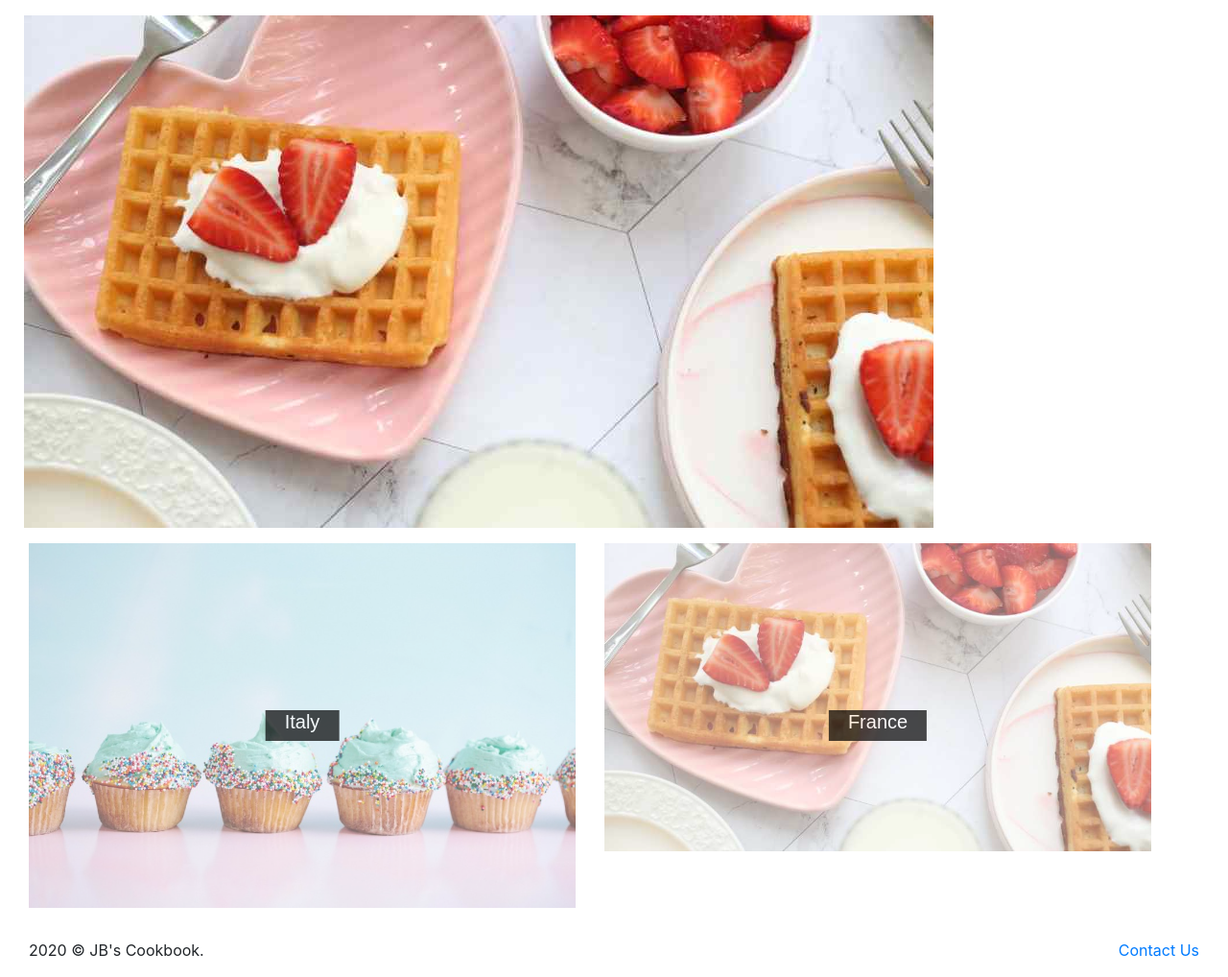
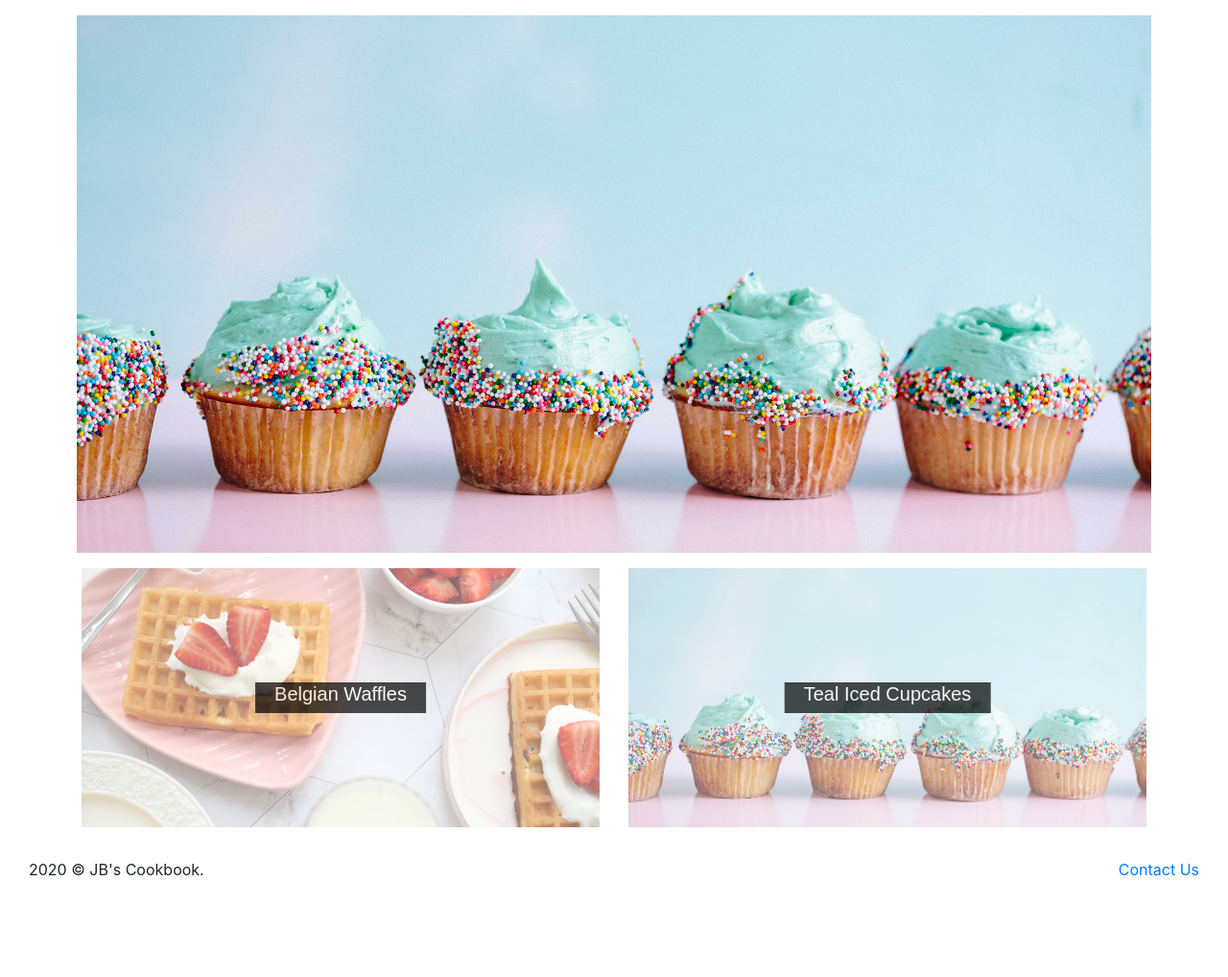
Before and after one commit to JackBen2019/Jack-Bennett-Data-Centric-Development-Milestone-Project, a Flask app: page / in a window 1280 px wide. Shown: the part 72-1090 px from the top of the page at 96% size. After the commit the page ends 985 px from the top, so only its background shows below. Run offline with Flask 2, Linux system fonts and the light colour scheme; some libraries are stand-ins or nearby versions.

Commit message:
Recipes slideshow added to home page

```diff
--- a/templates/index.html
+++ b/templates/index.html
@@ -1,27 +1,27 @@
 {% extends 'base.html' %} {% block content %}
 
 <!-- Slideshow Assisted by W3 Schools / START -->
-<section class="container-fluid">
-        <div class="row slides-margin" style="max-width:1200px; text-align: center;">
-            <a href="travel-packages.html"><img alt="Selected Travel Package" class="slideshow" src="static/images/teal-icing-cupcake-recipe.jpg" style="width:100%;display:none">
-            <img alt="Selected Travel Package" class="slideshow" src="static/images/belgian-waffles.jpg" style="width:100%"></a>
+<section class="container">
+	<div class="row slides-margin" style="max-width:1200px">
+		<a href="travel-packages.html"><img alt="Selected Travel Package" class="slideshow" src="static/images/belgian-waffles.jpg" style="width:100%;display:none">
+			<img alt="Selected Travel Package" class="slideshow" src="static/images/teal-icing-cupcake-recipe.jpg" style="width:100%"></a>
 	</div>
 	<div class="row" style="max-width:1200px">
 		<div class="image-text-position col-6">
-                <img alt="Italy Holiday Packages" class="slide slide-opacity slide-hover-opacity-off" src="static/images/teal-icing-cupcake-recipe.jpg" style="width:100%;cursor:pointer" onclick="currentDiv(1)">
+			<img alt="Italy Holiday Packages" class="slide slide-opacity slide-hover-opacity-off" src="static/images/belgian-waffles.jpg" style="width:100%;cursor:pointer" onclick="currentDiv(1)">
 			<div class="image-text">
-                    <h5 class="image-text-size">Italy</h5>
+				<h5 class="image-text-size">Belgian Waffles</h5>
 			</div>
 		</div>
 		<div class="image-text-position col-6">
-                <img alt="France Holiday Packages" class="slide slide-opacity slide-hover-opacity-off" src="static/images/belgian-waffles.jpg" style="width:100%;cursor:pointer" onclick="currentDiv(2)">
+			<img alt="France Holiday Packages" class="slide slide-opacity slide-hover-opacity-off" src="static/images/teal-icing-cupcake-recipe.jpg" style="width:100%;cursor:pointer" onclick="currentDiv(2)">
 			<div class="image-text">
-                    <h5>France</h5>
+				<h5>Teal Iced Cupcakes</h5>
 			</div>
 		</div>
 	</div>
+
 </section>
-
 <!-- Slideshow Assisted by W3 Schools / END -->
 
 {% endblock %}
```
Also changed, not shown: static/images/belgian-waffles.jpg, static/images/teal-icing-cupcake-recipe.jpg. Lines whose indentation alone changed are shown as unchanged.
